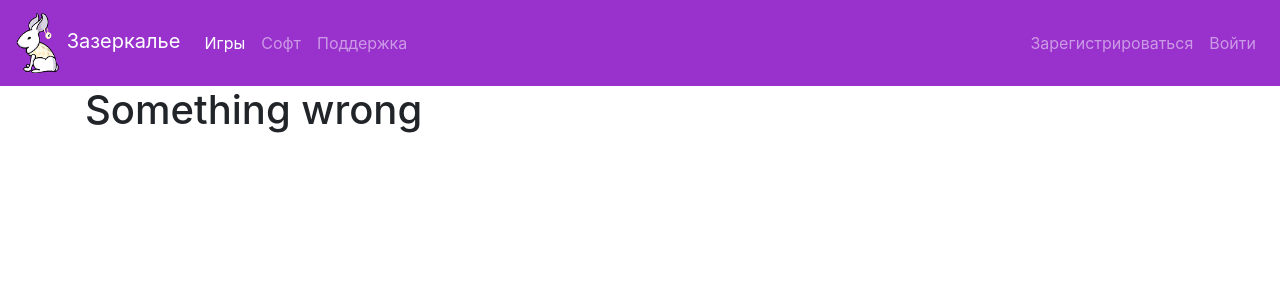
After one commit to kolesov-alexandr/WSShop, a Flask app: a page that uses templates/self_page.html in a window 1280 px wide. The commit adds this page. Shown: the top 300 px of the page. Run offline with Flask 2, Linux system fonts and the light colour scheme; some libraries are stand-ins or nearby versions.

Commit message:
add users page

```diff
--- a/main.py
+++ b/main.py
@@ -88,5 +88,10 @@ def logout():
     return redirect("/")
 
 
+@app.route('/self_page&<login>')
+def self_page(login):
+    return render_template('self_page.html', title='Домашняя страница', login=login)
+
+
 if __name__ == '__main__':
     main()
--- a/templates/header_temp.html
+++ b/templates/header_temp.html
@@ -29,7 +29,8 @@
       </li>
     </ul>
         {% if current_user.is_authenticated %}
-            <a class="nav-link p-2" href="/logout">{{ current_user.name }}</a>
+            <a class="nav-link p-2" href="/logout">Выйти</a>
+            <a class="nav-link p-2" href="/self_page&{{current_user.login}}">{{current_user.name}}</a>
         {% else %}
             <ul class="navbar-nav flex-row ml-md-auto d-none d-md-flex">
               <li class="nav-item">
--- /dev/null
+++ b/templates/self_page.html
@@ -0,0 +1,9 @@
+{% extends "header_temp.html" %}
+
+{% block content %}
+{% if current_user.is_authenticated and current_user.login == login %}
+<h1>{{current_user.name}}</h1>
+{% else %}
+<h1>Something wrong</h1>
+{% endif %}
+{% endblock %}
```
Also changed, not shown: db/blogs.db.
